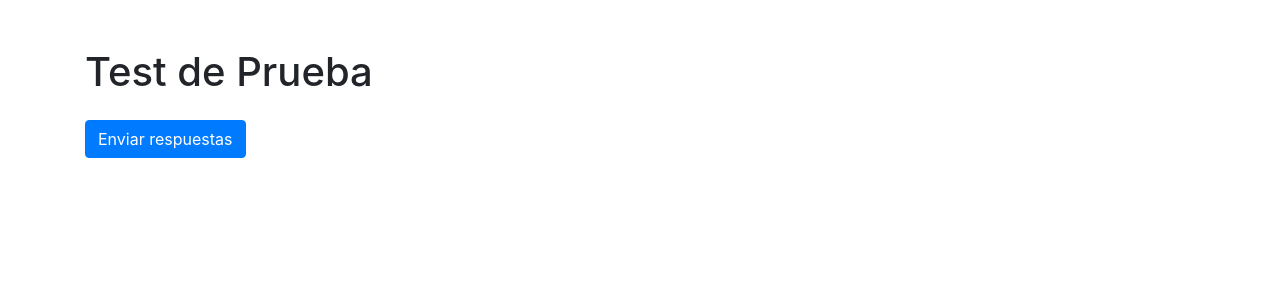
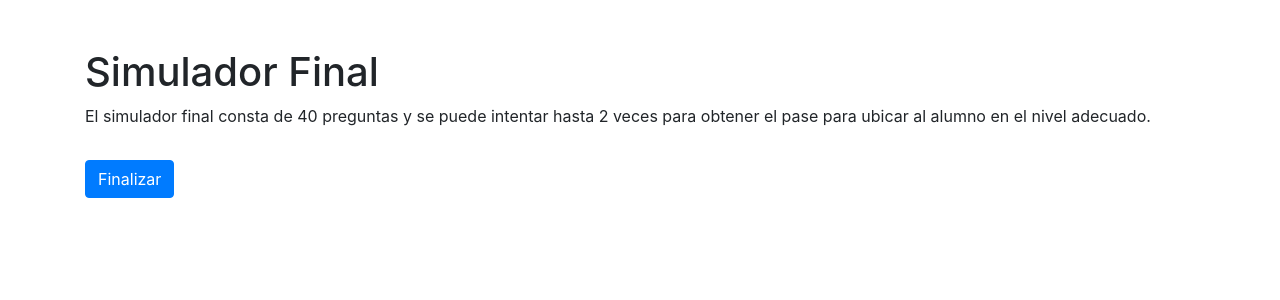
Before and after one commit to ElMysterSenior/ProyectoInglesFlask, a Flask app: page /test_final in a window 1280 px wide. Shown: the top 300 px of the page. Run offline with Flask 3, Linux system fonts and the light colour scheme; data that the repository does not hold is empty; some libraries are stand-ins or nearby versions.

Commit message:
ya jala dpm

```diff
--- a/app.py
+++ b/app.py
@@ -159,25 +159,32 @@ def obtener_preguntas():
 
     return preguntas
 
+def obtener_preguntas_simulador_final():
+    with get_db().cursor() as cursor:
+        # Selecciona preguntas únicas aleatorias
+        sql = "SELECT PreguntaID, Texto, RespuestaCorrecta FROM preguntas ORDER BY RAND() LIMIT 40"
+        cursor.execute(sql)
+        preguntas_raw = cursor.fetchall()
+
+    preguntas = []
+    for pregunta in preguntas_raw:
+        opciones = generar_opciones(pregunta['RespuestaCorrecta'], obtener_respuestas_incorrectas(pregunta['RespuestaCorrecta']))
+        preguntas.append({
+            'PreguntaID': pregunta['PreguntaID'],
+            'PreguntaTexto': pregunta['Texto'],
+            'RespuestaCorrecta': pregunta['RespuestaCorrecta'],  # Conservar la respuesta correcta para verificación
+            'opciones': opciones
+        })
+
+    return preguntas
+
+
 def obtener_respuestas_incorrectas(respuesta_correcta):
     # Aquí deberías implementar la lógica para obtener respuestas incorrectas diferentes de la respuesta correcta
     with get_db().cursor() as cursor:
         cursor.execute("SELECT RespuestaCorrecta FROM preguntas WHERE RespuestaCorrecta != %s ORDER BY RAND() LIMIT 3", (respuesta_correcta,))
         resultados = cursor.fetchall()
     return [res['RespuestaCorrecta'] for res in resultados if res['RespuestaCorrecta'] != respuesta_correcta]
-
-
-
-
-
-def obtener_preguntas_simulador_final():
-    with get_db().cursor() as cursor:
-        # Selecciona preguntas únicas aleatorias
-        sql = "SELECT * FROM preguntas ORDER BY RAND() LIMIT 40"
-        cursor.execute(sql)
-        preguntas = cursor.fetchall()
-    return preguntas
-
 
 
 
@@ -240,51 +247,57 @@ def test_prueba():
     return render_template('test_prueba.html', preguntas=preguntas, nombre=session.get('nombre'), correo=session.get('correo'))
 
 
-
 @app.route('/test_final', methods=['GET', 'POST'])
 def test_final():
-    # Obtener el ID del usuario desde la sesión
     usuario_id = session.get('usuario_id')
+    preguntas = obtener_preguntas_simulador_final()  # Asegura que se generan las preguntas con opciones
 
-    # Obtener el número de intentos registrados
-    intentos_registrados_simulador_final_var = obtener_numero_intentos_simulador_final(usuario_id)
-    preguntas = obtener_preguntas_simulador_final()
-
-    puntos = 0
-    calificacion = 0
-    resultado = ''
-    nivel_habilidad = ''
+    for pregunta in preguntas:
+        pregunta['opciones'] = generar_opciones(pregunta['RespuestaCorrecta'], obtener_respuestas_incorrectas(pregunta['RespuestaCorrecta']))
 
     if request.method == 'POST':
-        # Procesar las respuestas del formulario
-        respuestas_usuario = {}
-        for pregunta in preguntas:
-            respuesta_usuario = request.form.get(str(pregunta['PreguntaID']))
-            respuestas_usuario[pregunta['PreguntaID']] = respuesta_usuario
-            if respuesta_usuario == pregunta['RespuestaCorrecta']:
-                puntos += 2.5  # Cada pregunta se pondera con 2.5 puntos
+        print("Datos del formulario recibidos:", request.form)
+        puntos = 0
+        errores = []
 
-        # Calcular la calificación
-        calificacion = (puntos / (len(preguntas) * 2.5)) * 100
+        # Recorrer las respuestas del formulario
+        for pregunta_id, respuesta_usuario in request.form.items():
+            pregunta_id = int(pregunta_id)  # Convertir pregunta_id a entero
+            # Obtener la respuesta correcta de la base de datos
+            with get_db().cursor() as cursor:
+                cursor.execute("SELECT RespuestaCorrecta FROM preguntas WHERE PreguntaID = %s", (pregunta_id,))
+                respuesta = cursor.fetchone()
 
+            # Si encontramos la respuesta en la base de datos
+            if respuesta:
+                respuesta_correcta = respuesta['RespuestaCorrecta']
+                # Comparar la respuesta del usuario con la respuesta correcta
+                if respuesta_usuario == respuesta_correcta:
+                    puntos += 1
+                else:
+                    errores.append((pregunta_id, respuesta_usuario, respuesta_correcta))
+            else:
+                errores.append((pregunta_id, respuesta_usuario, "No se encontró respuesta en la base de datos"))
 
-        # Definir el resultado (Aprobado o Reprobado)
+        # Calcular la calificación y decidir el resultado
+        calificacion = (puntos / len(preguntas)) * 100 if preguntas else 0
         resultado = 'Aprobado' if calificacion >= 70 else 'Reprobado'
 
-        # Registrar el simulador final, la calificación y el resultado en la base de datos
+        # Guardar los resultados en la base de datos
         with get_db().cursor() as cursor:
-            sql = "INSERT INTO simuladores (UsuarioID, TipoSimulador, Calificacion, Resultado) VALUES (%s, %s, %s, %s)"
-            cursor.execute(sql, (usuario_id, 'final', calificacion, resultado))
+            cursor.execute(
+                "INSERT INTO simuladores (UsuarioID, TipoSimulador, Calificacion, Resultado) VALUES (%s, 'final', %s, %s)",
+                (usuario_id, calificacion, resultado)
+            )
 
-        nivel_habilidad = calcular_nivel_habilidad(calificacion)
+        # Imprimir errores si los hay
+        if errores:
+            for error in errores:
+                print(f"Error en pregunta {error[0]}: respuesta enviada '{error[1]}', respuesta correcta '{error[2]}'")
 
-        return redirect(url_for('return_resultados', puntaje=puntos, nivel_habilidad=calcular_nivel_habilidad(puntos), resultado=resultado, calificacion=calificacion))
+        return redirect(url_for('return_resultados', puntaje=puntos, nivel_habilidad=calificacion, resultado=resultado, calificacion=calificacion))
 
-    # Generar opciones para cada pregunta
-    for pregunta in preguntas:
-        pregunta['opciones'] = generar_opciones(pregunta['RespuestaCorrecta'], [])
-
-    return render_template('test_final.html', preguntas=preguntas, intentos_registrados_simulador_final=intentos_registrados_simulador_final_var)
+    return render_template('test_final.html', preguntas=preguntas, nombre=session.get('nombre'), correo=session.get('correo'))
 
 
 
--- a/templates/test_final.html
+++ b/templates/test_final.html
@@ -1,32 +1,40 @@
 <!DOCTYPE html>
-<html lang="en">
+<html lang="es">
 <head>
     <meta charset="UTF-8">
-    <title>Test de Prueba</title>
+    <title>Simulador Final</title>
     <link href="https://stackpath.bootstrapcdn.com/bootstrap/4.5.2/css/bootstrap.min.css" rel="stylesheet">
+    <style>
+        .correcta {
+            color: green; /* Estilo para la respuesta correcta */
+        }
+    </style>
 </head>
 <body>
     <div class="container mt-5">
-        <h1>Test de Prueba</h1>
-        <form action="{{ url_for('test_prueba') }}" method="post">
+        <h1>Simulador Final</h1>
+        <p>El simulador final consta de 40 preguntas y se puede intentar hasta 2 veces para obtener el pase para ubicar al alumno en el nivel adecuado.</p>
+        <form action="{{ url_for('test_final') }}" method="post">
             {% for pregunta in preguntas %}
             <div class="card mt-3">
                 <div class="card-header">
-                    Pregunta {{ loop.index }}: {{ pregunta['PreguntaTexto'] }}
+                    <strong>Pregunta {{ loop.index }}</strong>: {{ pregunta['PreguntaTexto'] }}
                 </div>
                 <div class="card-body">
-                    {% for opcion in pregunta['opciones'] %}
-                    <div class="form-check">
-                        <input class="form-check-input" type="radio" name="{{ pregunta['PreguntaID'] }}" id="opcion_{{ pregunta['PreguntaID'] }}_{{ loop.index }}" value="{{ opcion }}">
-                        <label class="form-check-label" for="opcion_{{ pregunta['PreguntaID'] }}_{{ loop.index }}">
-                            {{ opcion }}
-                        </label>
+                    <div class="form-group">
+                        {% for opcion in pregunta['opciones'] %}
+                        <div class="form-check">
+                            <input class="form-check-input" type="radio" name="{{ pregunta['PreguntaID'] }}" id="{{ pregunta['PreguntaID'] }}_{{ loop.index }}" value="{{ opcion }}">
+                            <label class="form-check-label {{ 'correcta' if opcion == pregunta['RespuestaCorrecta'] else '' }}" for="{{ pregunta['PreguntaID'] }}_{{ loop.index }}">
+                                {{ opcion }}
+                            </label>
+                        </div>
+                        {% endfor %}
                     </div>
-                    {% endfor %}
                 </div>
             </div>
             {% endfor %}
-            <button type="submit" class="btn btn-primary mt-3">Enviar respuestas</button>
+            <button type="submit" class="btn btn-primary mt-3">Finalizar</button>
         </form>
     </div>
 </body>
```
